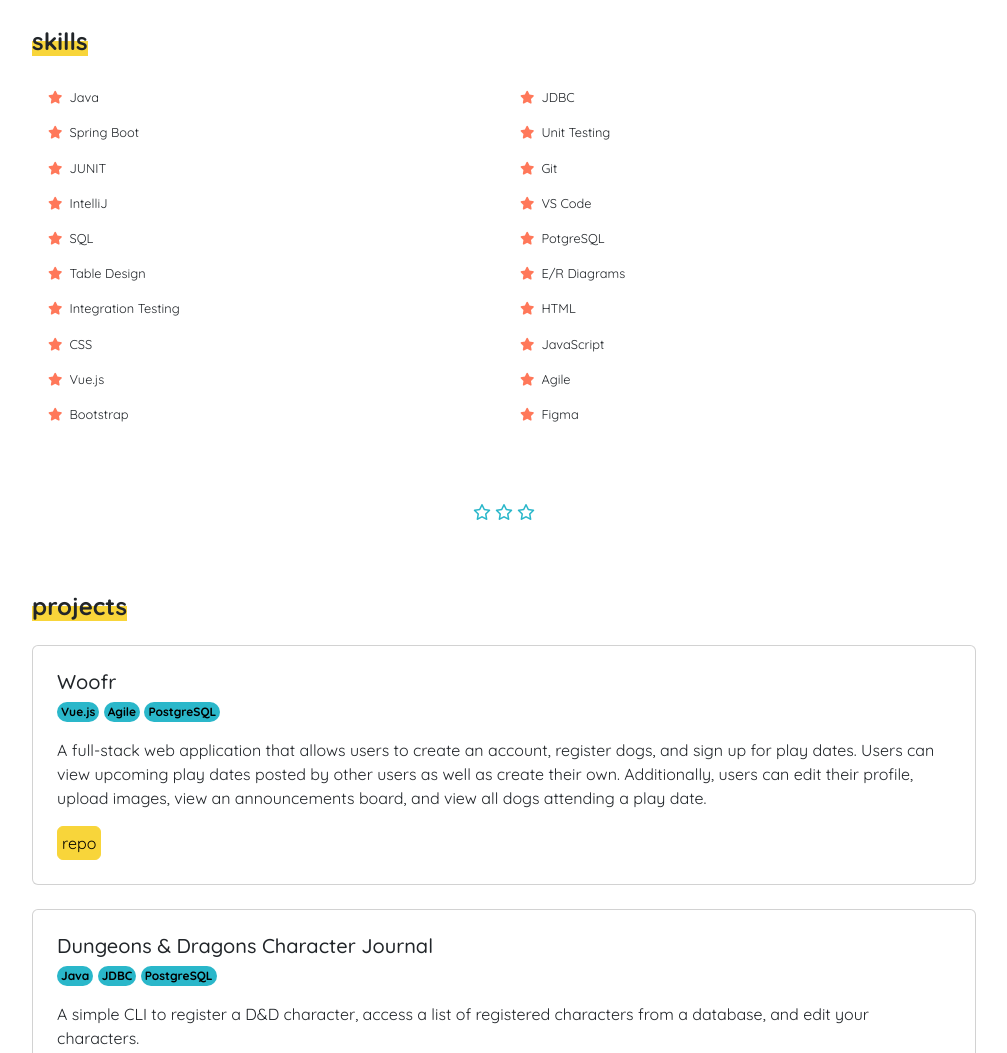
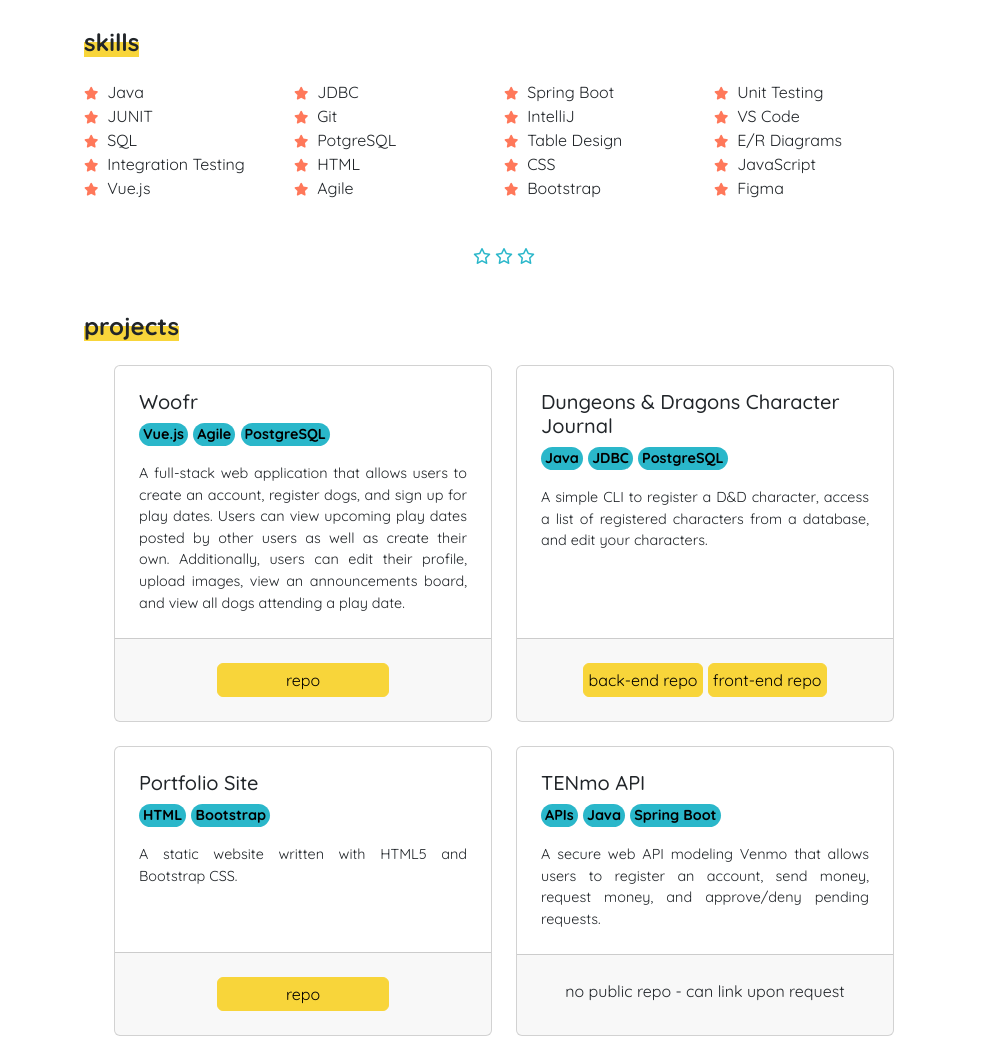
Before and after one commit to kae-bon/personal-site, a website: page index.html in a window 1280 px wide. Shown: the part 659-1712 px from the top of the page, without its empty margins (136-1143 px from the left). Drawn offline with Linux system fonts and the light colour scheme.

Commit message:
added breakpoints for responsive styling

```diff
--- a/assets/styles.scss
+++ b/assets/styles.scss
@@ -1,10 +1,6 @@
-// Custom.scss
-// Option B: Include parts of Bootstrap
-
-// 1. Include functions first (so you can manipulate colors, SVGs, calc, etc)
 @import "../node_modules/bootstrap/scss/functions";
 
-// 2. Include any default variable overrides here
+// Default variable overrides
 $primary: #2ab7ca;
 $secondary: #ff785a;
 $success: #f8d53a;
@@ -12,18 +8,12 @@ $light: #fcfcfc;
 $dark: #35393c;
 $font-family-base: "Quicksand", sans-serif;
 
-// 3. Include remainder of required Bootstrap stylesheets (including any separate color mode stylesheets)
 @import "../node_modules/bootstrap/scss/variables";
 @import "../node_modules/bootstrap/scss/variables-dark";
-
-// 4. Include any default map overrides here
-
-// 5. Include remainder of required parts
 @import "../node_modules/bootstrap/scss/maps";
 @import "../node_modules/bootstrap/scss/mixins";
 @import "../node_modules/bootstrap/scss/root";
 
-// 6. Optionally include any other parts as needed
 @import "../node_modules/bootstrap/scss/utilities";
 @import "../node_modules/bootstrap/scss/reboot";
 @import "../node_modules/bootstrap/scss/type";
@@ -35,14 +25,10 @@ $font-family-base: "Quicksand", sans-serif;
 @import "../node_modules/bootstrap/scss/card";
 @import "../node_modules/bootstrap/scss/badge";
 @import "../node_modules/bootstrap/scss/list-group";
-
-// 7. Optionally include utilities API last to generate classes based on the Sass map in `_utilities.scss`
 @import "../node_modules/bootstrap/scss/utilities/api";
 
-// 8. Add additional custom code here
-
-// Basic Styles
-// Typography
+// basic styles
+// typography
 body h1 {
     font-family: "Lobster", serif;
     color: #ff785a;
@@ -69,8 +55,12 @@ li {
     width: fit-content;
 }
 
-// Icons
-li.list-group-item i {
+footer.card-footer p {
+    font-size: 1rem;
+}
+
+// icons
+i.fa-solid.fa-star {
     color: $secondary;
     font-size: .8rem;
 }
@@ -89,38 +79,62 @@ i {
     color: $primary;
 }
 
-// Display
-.container {
-    border-radius: 3px;
-    box-sizing: border-box;
-    width: 95%;
-    padding: 1rem;
-}
-
-.list-group-horizontal > .list-group-item {
-    border: none;
-}
-
 @media screen and (min-width: 480px) {
-    /*general styles*/
+    // body layout
+    body {
+        text-align: justify;
+        font-size: 1.2rem;
+        display: flex;
+        flex-direction: column;
+        align-items: center;
+    }
 
 
-    /*header styles*/
+    // header typography
     header h1 {
-
         font-size: 3rem;
     }
 
+    // skill list items
+    li {
+        font-size: 1rem;
 
+    }
 
-    /*intro*/
+    // project cards
+    .card {
+        flex-basis: 50%;
+    }
 
+    .card-text {
+        font-size: .9rem;
+    }
 
+    .card-title {
+        text-align: start;
+    }
+}
 
-    // *skills styles*/
+@media screen and (min-width: 950px) {
+    // whole body container width
+    #container {
+        width: 75%;
+    }
 
+    // skill list items
+    li {
+        width: 30%;
+    }
 
-    /*projects styles*/
+    // project card sizing
+    .card {
+        flex-basis: 45%;
+    }
+}
 
-
+@media screen and (min-width: 1175px) {
+   // skill list items
+    li {
+        width: 25%;
+    }
 }
--- a/index.html
+++ b/index.html
@@ -16,14 +16,15 @@
 </head>
 
 <body id="homepage">
-  <div class="container ps-md-5 pe-md-5">
+  <div id="container">
+  <div class="container-md ps-md-5 pe-md-5">
     <header class="mt-3 mb-4 mb-md-5 mt-md-5">
         <h1 class="text-center">hey, I'm Kae Bonaguro!</h1>
     </header>
-    <div class="d-flex justify-content-center column-gap-1">
+    <div class="d-flex justify-content-center column-gap-1 mt-5">
     <i class="break fa-regular fa-star"></i><i class="fa-regular fa-star"></i><i class="fa-regular fa-star"></i>
   </div>
-    <main class="mb-3 mb-md-5 mt-md-5 mt-3 container" id="intro">
+    <main class="mb-3 mb-md-5 mt-md-5 mt-5 container" id="intro">
         <div>
             <h2><span class="text-dec">about me</span></h2>
             <p>I&#39;m a <span class="text-dec">junior software developer</span>, avid baker, and endlessly curious
@@ -44,7 +45,7 @@
                     class="text-dec">GitHub</span>, or <span
                     class="text-dec">send me an email</span> below!
             </p>
-            <div class="d-flex justify-content-between mt-4 mb-3">
+            <div class="d-flex justify-content-between justify-content-md-center column-gap-md-5 mt-4 mb-3">
                 <a target="_blank" rel="noopener noreferrer" href="https://www.linkedin.com/in/kaebonaguro/"><i
                         class="fa-brands fa-linkedin"></i></a>
                 <a target="_blank" rel="noopener noreferrer" href="https://github.com/kae-bon"><i
@@ -56,59 +57,61 @@
             </div>
         </div>
     </main>
-    <div class="d-flex justify-content-center column-gap-1">
+    <div class="d-flex justify-content-center column-gap-1 mt-5">
       <i class="fa-regular fa-star"></i><i class="fa-regular fa-star"></i><i class="fa-regular fa-star"></i>
     </div>
-    <section class="p-4 container mt-md-5 mb-md-5 mt-3 mb-3">
+    <section class="mb-3 mb-md-5 mt-5 container">
             <h2 class="mb-4"><span class="text-dec">skills</span></h2>
-                <ul class="list-group list-group-horizontal flex-wrap mt-3">
-                    <li class="list-group-item"><i class="fa-solid fa-star"></i>&nbsp; Java</li>
-                    <li class="list-group-item"><i class="fa-solid fa-star"></i>&nbsp; JDBC</li>
-                    <li class="list-group-item"><i class="fa-solid fa-star"></i>&nbsp; Spring Boot</li>
-                    <li class="list-group-item "><i class="fa-solid fa-star"></i>&nbsp; Unit Testing</li>
-                    <li class="list-group-item "><i class="fa-solid fa-star"></i>&nbsp; JUNIT</li>
-                    <li class="list-group-item"><i class="fa-solid fa-star"></i>&nbsp; Git</li>
-                    <li class="list-group-item"><i class="fa-solid fa-star"></i>&nbsp; IntelliJ</li>
-
-                    <li class="list-group-item"><i class="fa-solid fa-star"></i>&nbsp; VS Code</li>
-                    <li class="list-group-item "><i class="fa-solid fa-star"></i>&nbsp; SQL</li>
-                    <li class="list-group-item"><i class="fa-solid fa-star"></i>&nbsp; PotgreSQL</li>
-                    <li class="list-group-item "><i class="fa-solid fa-star"></i>&nbsp; Table Design</li>
-                    <li class="list-group-item"><i class="fa-solid fa-star"></i>&nbsp; E/R Diagrams</li>
-
-                    <li class="list-group-item"><i class="fa-solid fa-star"></i>&nbsp; Integration Testing</li>
-                    <li class="list-group-item "><i class="fa-solid fa-star"></i>&nbsp; HTML</li>
-                    <li class="list-group-item"><i class="fa-solid fa-star"></i>&nbsp; CSS</li>
-                    <li class="list-group-item"><i class="fa-solid fa-star"></i>&nbsp; JavaScript</li>
-                    <li class="list-group-item "><i class="fa-solid fa-star"></i>&nbsp; Vue.js</li>
-                    <li class="list-group-item"><i class="fa-solid fa-star"></i>&nbsp; Agile</li>
-                    <li class="list-group-item"><i class="fa-solid fa-star"></i>&nbsp; Bootstrap</li>
-                    <li class="list-group-item"><i class="fa-solid fa-star"></i>&nbsp; Figma</li>
+                <ul class="d-flex flex-wrap p-0 justify-content-between">
+                    <li class="d-inline-block-lg"><i class="fa-solid fa-star"></i>&nbsp; Java</li>
+                    <li class="d-inline-block-lg"><i class="fa-solid fa-star"></i>&nbsp; JDBC</li>
+                    <li class="d-inline-block-lg"><i class="fa-solid fa-star"></i>&nbsp; Spring Boot</li>
+                    <li class="d-inline-block-lg"><i class="fa-solid fa-star"></i>&nbsp; Unit Testing</li>
+                    <li class="d-inline-block-lg"><i class="fa-solid fa-star"></i>&nbsp; JUNIT</li>
+                    <li class="d-inline-block-lg"><i class="fa-solid fa-star"></i>&nbsp; Git</li>
+                    <li class="d-inline-block-lg"><i class="fa-solid fa-star"></i>&nbsp; IntelliJ</li>
+                    <li class="d-inline-block-lg"><i class="fa-solid fa-star"></i>&nbsp; VS Code</li>
+                    <li class="d-inline-block-lg"><i class="fa-solid fa-star"></i>&nbsp; SQL</li>
+                    <li class="d-inline-block-lg"><i class="fa-solid fa-star"></i>&nbsp; PotgreSQL</li>
+                    <li class="d-inline-block-lg"><i class="fa-solid fa-star"></i>&nbsp; Table Design</li>
+                    <li class="d-inline-block-lg"><i class="fa-solid fa-star"></i>&nbsp; E/R Diagrams</li>
+                    <li class="d-inline-block-lg"><i class="fa-solid fa-star"></i>&nbsp; Integration Testing</li>
+                    <li class="d-inline-block-lg"><i class="fa-solid fa-star"></i>&nbsp; HTML</li>
+                    <li class="d-inline-block-lg"><i class="fa-solid fa-star"></i>&nbsp; CSS</li>
+                    <li class="d-inline-block-lg"><i class="fa-solid fa-star"></i>&nbsp; JavaScript</li>
+                    <li class="d-inline-block-lg"><i class="fa-solid fa-star"></i>&nbsp; Vue.js</li>
+                    <li class="d-inline-block-lg"><i class="fa-solid fa-star"></i>&nbsp; Agile</li>
+                    <li class="d-inline-block-lg"><i class="fa-solid fa-star"></i>&nbsp; Bootstrap</li>
+                    <li class="d-inline-block-lg"><i class="fa-solid fa-star"></i>&nbsp; Figma</li>
                   </ul>
 
     </section>
-    <div class="d-flex justify-content-center column-gap-1">
+    <div class="d-flex justify-content-center column-gap-1 mt-5">
       <i class="fa-regular fa-star"></i><i class="fa-regular fa-star"></i><i class="fa-regular fa-star"></i>
     </div>
-    <section class="container mt-md-5 mb-md-5 mt-3 mb-3 p-4">
+    <section class="container mt-5 mb-md-5 mb-3">
         <h2 class="mb-4"><span class="text-dec">projects</span></h2>
-        <div class="d-flex flex-column row-gap-4 align-items-center flex-md-row flex-md-wrap">
-            <div class="card p-2">
-                <div class="card-body">
+        <div class="d-flex flex-column row-gap-4 align-items-center justify-content-md-center column-gap-4 align-items-md-stretch flex-lg-row flex-lg-wrap">
+            <div class="card">
+                <div class="card-body p-4">
                   <h5 class="card-title mb-1">Woofr</h5>
                   <div class="mb-3">
                     <span class="badge text-bg-primary rounded-pill p-1">Vue.js</span>
                     <span class="badge text-bg-primary rounded-pill p-1">Agile</span>
                     <span class="badge text-bg-primary rounded-pill p-1">PostgreSQL</span>
                   </div>
+
+
                   <p class="card-text">A full-stack web application that allows users to create an account, register dogs, and sign up for play dates. Users can view upcoming play dates posted by other users as well as create their own. Additionally, users can edit their profile, upload images, view an announcements board, and view all dogs attending a play date.</p>
-                  <a href="https://github.com/kae-bon/pets-capstone" class="btn btn-success p-1">repo</a>
 
                 </div>
+                <footer class="card-footer m-0 text-center pt-md-3 pb-md-3">
+                  <a href="https://github.com/kae-bon/pets-capstone" class="btn btn-success p-1 w-50 mt-2 mb-2">repo</a>
+                </footer>
               </div>
 
-            <div class="card p-2">
-                <div class="card-body">
+            <div class="card">
+                <div class="card-body p-4">
                   <h5 class="card-title mb-1">Dungeons & Dragons Character Journal</h5>
                   <div class="mb-3">
                     <span class="badge text-bg-primary rounded-pill p-1">Java</span>
@@ -117,26 +120,32 @@
                   </div>
                   <p class="card-text">A simple CLI to register a D&D character, access a list of registered characters from a database, and
                     edit your characters.</p>
-                  <a href="https://github.com/kae-bon/dndCharacterJournal" class="btn btn-success p-1 mb-1">back-end repo</a>
-                <a href="https://github.com/kae-bon/character-journal-gui" class="btn btn-success p-1">front-end
+
+                </div>
+                <footer class="card-footer m-0 text-center pt-md-3 pb-md-3">
+                  <a href="https://github.com/kae-bon/dndCharacterJournal" class="btn btn-success p-1 mt-2 mb-2">back-end repo</a>
+                <a href="https://github.com/kae-bon/character-journal-gui" class="btn btn-success p-1 mt-2 mb-2">front-end
                     repo</a>
-                </div>
+                </footer>
               </div>
 
-              <div class="card p-2">
-                <div class="card-body">
+              <div class="card w-100">
+                <div class="card-body p-4">
                   <h5 class="card-title mb-1">Portfolio Site</h5>
                   <div class="mb-3">
                     <span class="badge text-bg-primary rounded-pill p-1">HTML</span>
                     <span class="badge text-bg-primary rounded-pill p-1">Bootstrap</span>
                   </div>
                   <p class="card-text">A static website written with HTML5 and Bootstrap CSS.</p>
-                  <a href="https://github.com/kae-bon/personal-site" class="btn btn-success p-1">repo</a>
+
                 </div>
+                <footer class="card-footer m-0 text-center pt-md-3 pb-md-3">
+                  <a href="https://github.com/kae-bon/personal-site" class="btn btn-success p-1 w-50 mt-2 mb-2">repo</a>
+                </footer>
               </div>
 
-              <div class="card p-2">
-                <div class="card-body">
+              <div class="card">
+                <div class="card-body p-4">
                   <h5 class="card-title mb-1">TENmo API</h5>
                   <div class="mb-3">
                   <span class="badge text-bg-primary rounded-pill p-1">APIs</span>
@@ -146,10 +155,13 @@
                   <p class="card-text">A secure web API modeling Venmo that allows users to register an account, send money, request money,
                     and approve/deny pending requests.</p>
                 </div>
+                <footer class="card-footer pt-md-3 pb-md-3 m-0 text-center">
+                  <p class="mt-2">no public repo - can link upon request</p>
+                </footer>
               </div>
 
-              <div class="card p-2">
-                <div class="card-body">
+              <div class="card">
+                <div class="card-body p-4">
                   <h5 class="card-title mb-1">Vending Machine CLI</h5>
                   <div class="mb-3">
                   <span class="badge text-bg-primary rounded-pill p-1">OOP</span>
@@ -159,15 +171,18 @@
                   <p class="card-text">A CLI modeling a vending machine that initializes a menu from a file, prompts users to "feed" money,
                     and allows users to make purchases of specific items.</p>
                 </div>
+                <footer class="card-footer m-0 pt-md-3 pb-md-3 text-center">
+                  <p class="mt-2">no public repo - can link upon request</p>
+                </footer>
               </div>
 
         </div>
     </section>
-    <div class="d-flex justify-content-center column-gap-1">
+    <div class="d-flex justify-content-center column-gap-1 mt-5">
       <i class="fa-regular fa-star"></i><i class="fa-regular fa-star"></i><i class="fa-regular fa-star"></i>
     </div>
 
-    <section class="mt-3 mt-md-5 mb-md-5 container mb-3 p-4">
+    <section class="mt-3 mt-5 mb-md-5 container mb-3">
             <h2><span class="text-dec">education</span></h2>
             <h3 class="mb-1">Tech Elevator</h3>
             <p class="dates mt-0">Jan 2024 - April 2024</p>
@@ -180,14 +195,15 @@
 
     </section>
 
-    <div class="d-flex justify-content-center column-gap-1">
+    <div class="d-flex justify-content-center column-gap-1 mt-5">
       <i class="fa-regular fa-star"></i><i class="fa-regular fa-star"></i><i class="fa-regular fa-star"></i>
     </div>
 
-    <footer class="container mt-md-5 mb-md-1 mt-3 mb-3 text-center">
+    <footer class="container mt-5 mb-md-4 mb-3 text-center">
         <p class="m-0">&copy;2024</p>
     </footer>
   </div>
+</div>
 </body>
 
 </html>
```
Also changed, not shown: assets/styles.css, 1 other file.
